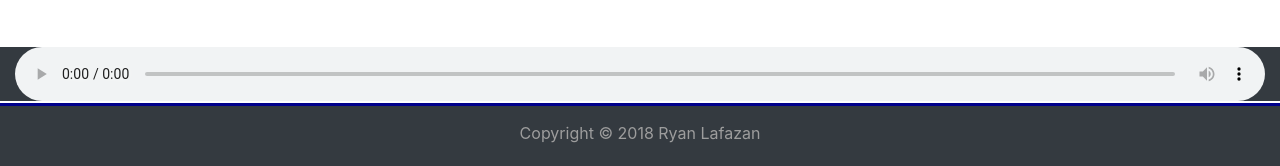
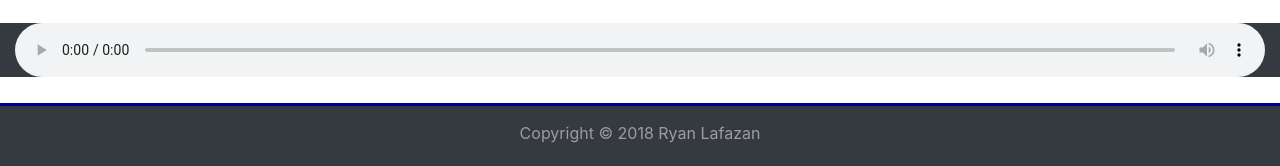
Before and after one commit to rjlafazan/Hangman-Game, a plain HTML site: page hangman.html in a window 1280 px wide. Shown: the part 634-800 px from the top of the page. Drawn offline with nearby package versions, Linux system fonts and the light colour scheme.

Commit message:
comments

```diff
--- a/assets/javascript/hangman.js
+++ b/assets/javascript/hangman.js
@@ -65,7 +65,7 @@ function Letter(letter) {
 
 }
 
-
+// logs keyup event to console and runs keyup through Letter function
 document.onkeyup = function(event) {
 	console.log(event.key);
 	Letter(event.key);
--- a/hangman.html
+++ b/hangman.html
@@ -74,7 +74,7 @@
 	  </div>
 	</div><br>
 
-	<br><audio class="container-fluid text-center bg-dark" src="assets/audio/metalriff.mp3" autoplay loop controls></audio><br>
+	<audio class="container-fluid text-center bg-dark" src="assets/audio/metalriff.mp3" autoplay loop controls></audio><br>
 
 
 <footer class="container-fluid text-center bg-dark">
```
